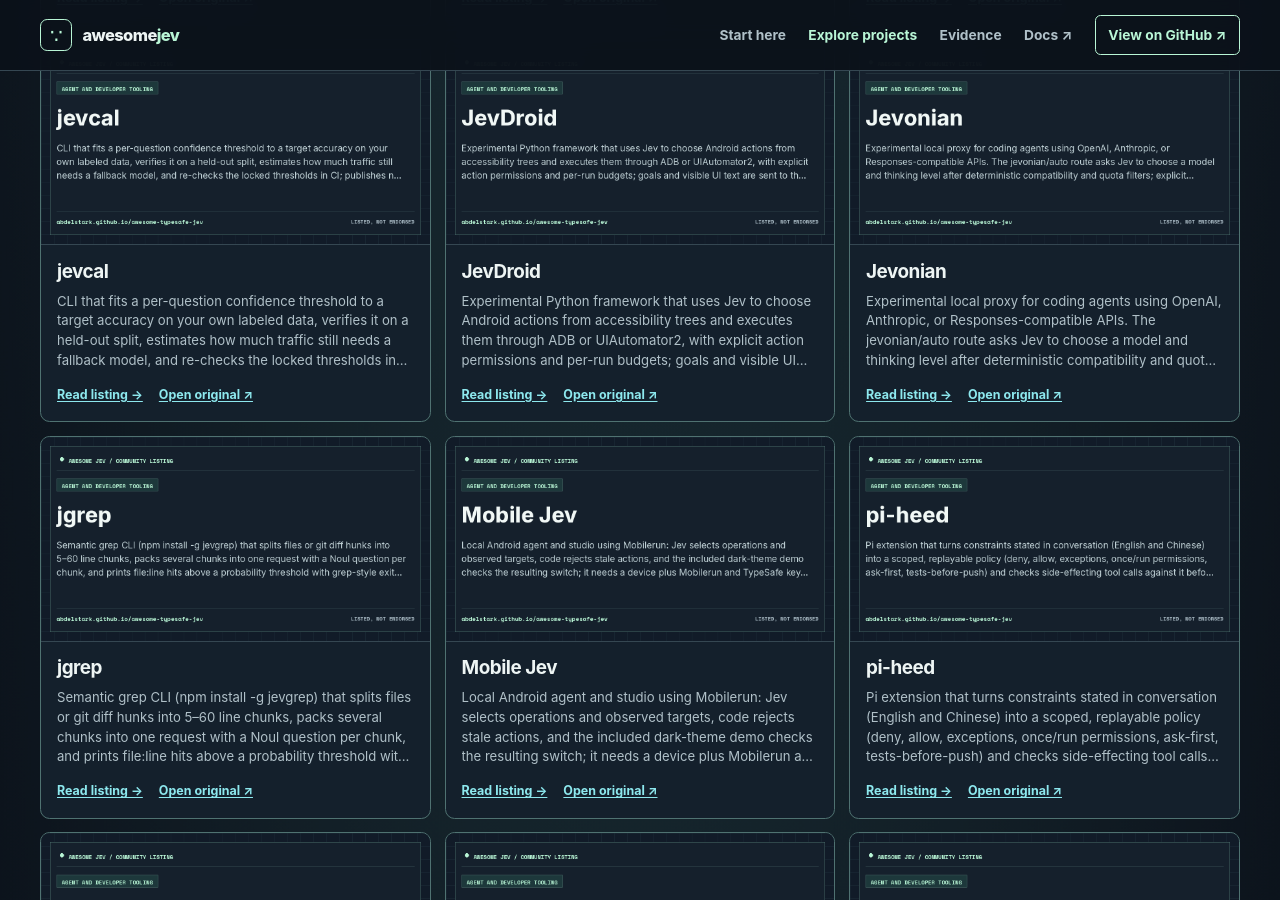
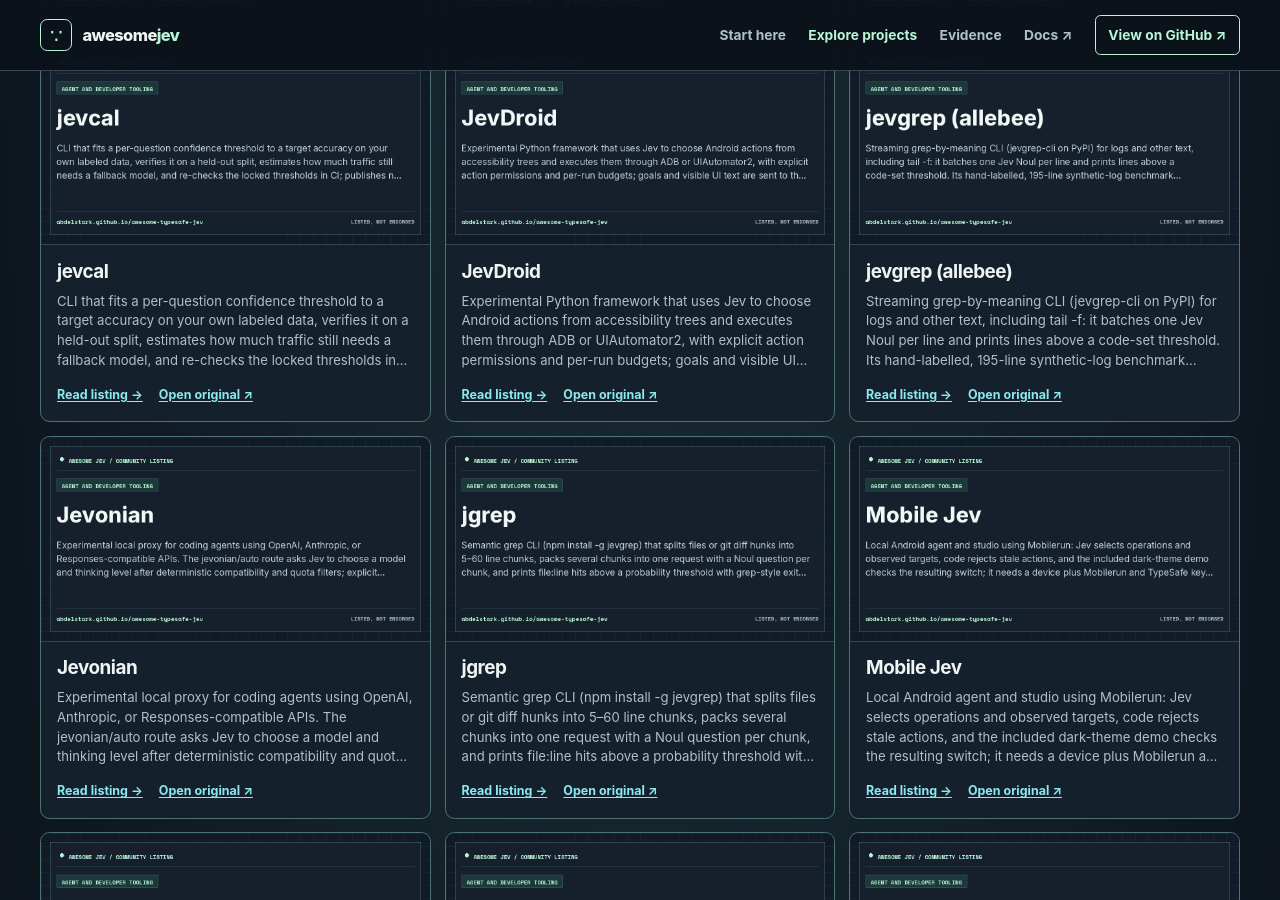
Before and after one commit to AbdelStark/awesome-typesafe, a Jekyll site: the page built from categories/agent-and-developer-tooling.html, in a window 1280 px wide and 900 px high, scrolled down 4395 px. Built offline with Jekyll 4.4.1, drawn with Linux system fonts in a browser that asks for light colours; some of the changed text lies outside the part shown.

Commit message:
Add jevgrep (allebee) (#84)
Co-authored-by: Claude Opus 5 (1M context) <noreply@anthropic.com>
Co-authored-by: AbdelStark <AbdelStark@users.noreply.github.com>

```diff
--- a/categories/agent-and-developer-tooling.html
+++ b/categories/agent-and-developer-tooling.html
@@ -152,6 +152,11 @@ resources:
     description: "Experimental Python framework that uses Jev to choose Android actions from accessibility trees and executes them through ADB or UIAutomator2, with explicit action permissions and per-run budgets; goals and visible UI text are sent to the selected TypeSafe or Vercel provider."
     permalink: "/projects/gh-antiyro-jevdroid/"
     image: "/assets/cards/gh-antiyro-jevdroid.png"
+  - name: "jevgrep (allebee)"
+    url: "https://github.com/allebee/jevgrep"
+    description: "Streaming grep-by-meaning CLI (jevgrep-cli on PyPI) for logs and other text, including tail -f: it batches one Jev Noul per line and prints lines above a code-set threshold. Its hand-labelled, 195-line synthetic-log benchmark compares Jev with Claude; every judged line goes to TypeSafe or OpenRouter, and optional --explain sends selected lines to Anthropic through OpenRouter."
+    permalink: "/projects/gh-allebee-jevgrep/"
+    image: "/assets/cards/gh-allebee-jevgrep.png"
   - name: "Jevonian"
     url: "https://github.com/xinyao27/jevonian"
     description: "Experimental local proxy for coding agents using OpenAI, Anthropic, or Responses-compatible APIs. The jevonian/auto route asks Jev to choose a model and thinking level after deterministic compatibility and quota filters; explicit routes skip Jev. The ledger records the serving model, route reason, token usage, and estimated cost. Jev receives recent messages and tool results, and the optional fullPrompt setting can send the whole conversation. Low confidence is flagged rather than automatically rerouted; costs and cache savings are estimates."
--- a/projects/gh-abhixhek-jevcal.html
+++ b/projects/gh-abhixhek-jevcal.html
@@ -15,6 +15,6 @@ related:
     permalink: "/projects/gh-valentynkit-jev-nvim/"
   - name: "JevDroid"
     permalink: "/projects/gh-antiyro-jevdroid/"
-  - name: "Jevonian"
-    permalink: "/projects/gh-xinyao27-jevonian/"
+  - name: "jevgrep (allebee)"
+    permalink: "/projects/gh-allebee-jevgrep/"
 ---
--- a/projects/gh-antiyro-jevdroid.html
+++ b/projects/gh-antiyro-jevdroid.html
@@ -13,8 +13,8 @@ social_image: "/assets/cards/gh-antiyro-jevdroid.png"
 related:
   - name: "jevcal"
     permalink: "/projects/gh-abhixhek-jevcal/"
+  - name: "jevgrep (allebee)"
+    permalink: "/projects/gh-allebee-jevgrep/"
   - name: "Jevonian"
     permalink: "/projects/gh-xinyao27-jevonian/"
-  - name: "jgrep"
-    permalink: "/projects/gh-kyu1204-jgrep/"
 ---
--- a/projects/gh-xinyao27-jevonian.html
+++ b/projects/gh-xinyao27-jevonian.html
@@ -11,8 +11,8 @@ category_name: "Agent and developer tooling"
 category_id: "agent-and-developer-tooling"
 social_image: "/assets/cards/gh-xinyao27-jevonian.png"
 related:
-  - name: "JevDroid"
-    permalink: "/projects/gh-antiyro-jevdroid/"
+  - name: "jevgrep (allebee)"
+    permalink: "/projects/gh-allebee-jevgrep/"
   - name: "jgrep"
     permalink: "/projects/gh-kyu1204-jgrep/"
   - name: "Mobile Jev"
```
Also changed, not shown: projects/gh-allebee-jevgrep.html (added, +20 -0 lines), README.md, assets/cards/gh-allebee-jevgrep.png (added), assets/category-cards/agent-and-developer-tooling.png, resources.json.
